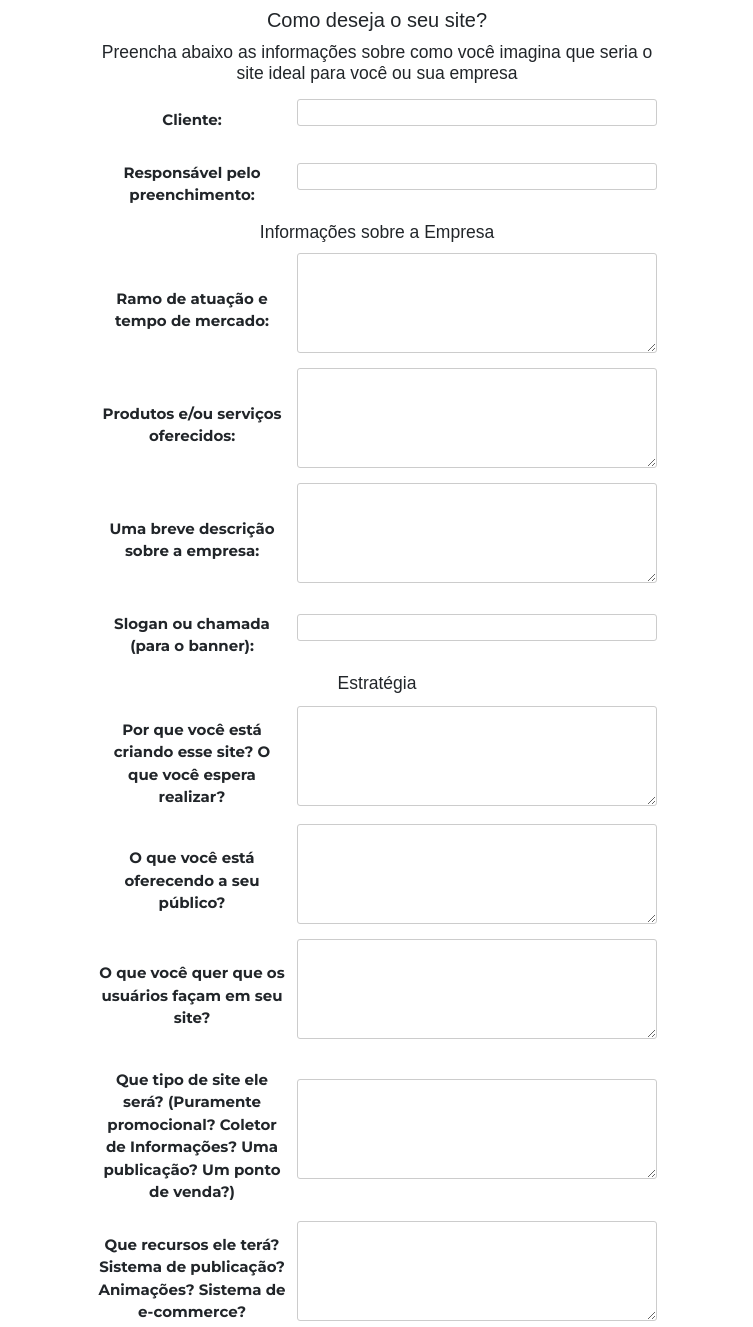
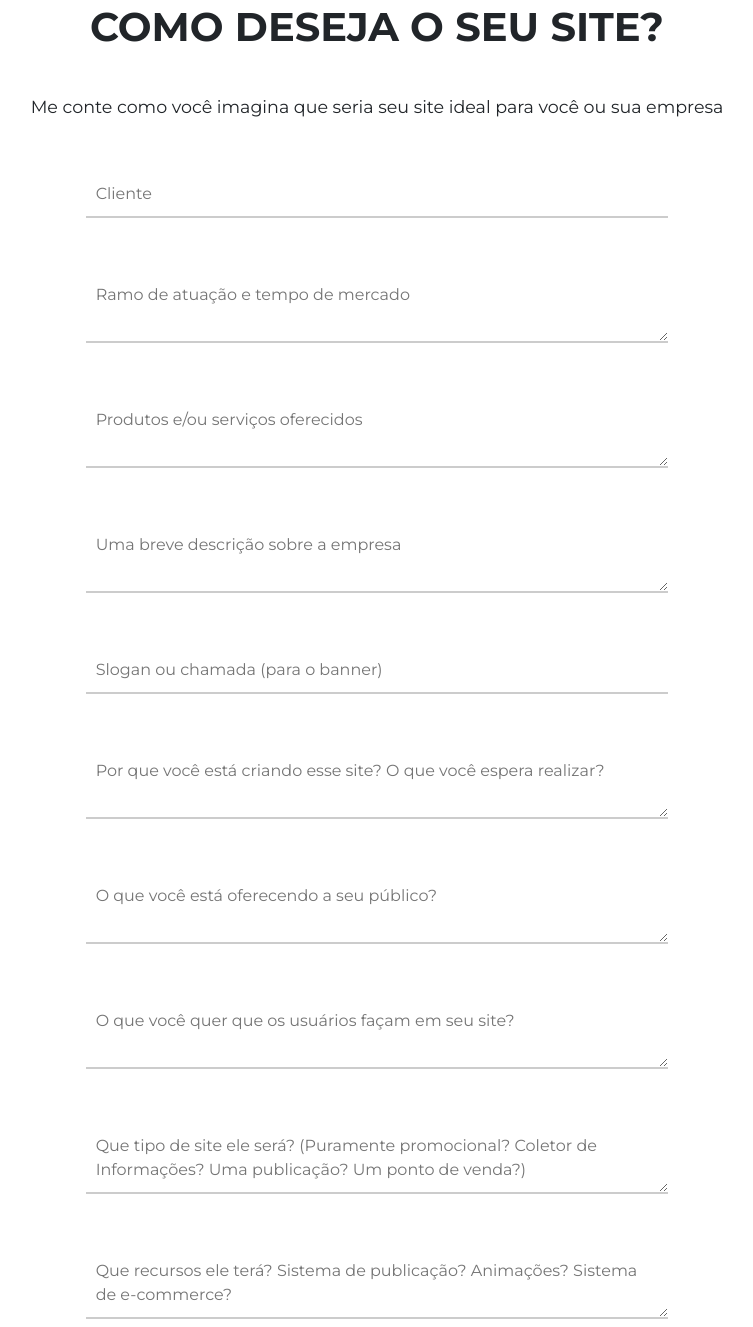
Before and after one commit to SuellenLimaDev/Portifolio, a website built with Parcel: page src/form.html in a window 1280 px wide. Shown: the part 87-1414 px from the top of the page, without its empty margins (263-1016 px from the left). Built offline with nearby package versions, Linux system fonts and the light colour scheme.

Commit message:
fix: alterações no layout do form

```diff
--- a/src/form.html
+++ b/src/form.html
@@ -44,83 +44,80 @@
       <a href="#">Orçamento grátis</a>
     </div>
     <div id="top"></div>
+    <div class="form-container">
     <form>
-        <h2>Como deseja o seu site?</h2>
+        <h2 class="hero-title section-title">Como deseja o seu site?</h2>
 
-        <h3>Preencha abaixo as informações sobre como você imagina que seria  o site ideal para você ou sua empresa</h3>
-        <div class="form-group">
-          <label for="cliente">Cliente:</label>
-          <input type="text" id="cliente" name="cliente">
+        <h3 class="hero-title">Me conte como você imagina que seria seu site ideal para você ou sua empresa</h3>
+        <div class="hero-title input-container">
+          <input placeholder="Cliente" class="input-field" type="text" name="cliente">
+          <label for="cliente" class="input-label">Cliente </label>
+          <span class="input-highlight"></span>
+        </div>
+        <!-- <h3>Informações sobre a Empresa</h3> -->
+        <div class=" hero-title input-container">
+          <textarea placeholder="Ramo de atuação e tempo de mercado" class="input-field" type="text"name="ramo_atuacao"></textarea>
+          <label for="ramo_atuacao" class="input-label">Ramo de atuação e tempo de mercado </label><span class="input-highlight"></span>
         </div>
 
-        <div class="form-group">
-          <label for="responsavel">Responsável pelo preenchimento: </label>
-          <input type="text" id="responsavel" name="responsavel">
+        <div class=" hero-title input-container">
+          <textarea placeholder="Produtos e/ou serviços oferecidos" class="input-field" type="text" name="produtos_servicos"></textarea>
+          <label for="produtos_servicos" class="input-label">Produtos e/ou serviços oferecidos </label><span class="input-highlight"></span>
         </div>
 
-        <h3>Informações sobre a Empresa</h3>
-        <div class="form-group">
-          <label for="ramo_atuacao">Ramo de atuação e tempo de mercado:</label>
-          <textarea id="ramo_atuacao" name="ramo_atuacao"></textarea>
+        <div class=" hero-title input-container">
+          <textarea placeholder="Uma breve descrição sobre a empresa" class="input-field" type="text" name="descricao_empresa"></textarea>
+          <label for="descricao_empresa" class="input-label">Uma breve descrição sobre a empresa</label><span class="input-highlight"></span>
+       </div>
+
+        <div class=" hero-title input-container">
+          <input placeholder="Slogan ou chamada (para o banner)" class="input-field" type="text" name="slogan">
+          <label for="slogan" class="input-label">Slogan ou chamada (para o banner)</label><span class="input-highlight"></span>
         </div>
 
-        <div class="form-group">
-          <label for="produtos_servicos">Produtos e/ou serviços oferecidos:</label>
-          <textarea id="produtos_servicos" name="produtos_servicos"></textarea>
+        <div class=" hero-title input-container">
+          <textarea placeholder="Por que você está criando esse site? O que você espera realizar?" class="input-field" type="text" name="motivo_criacao"></textarea>
+          <label for="motivo_criacao" class="input-label">Por que você está criando esse site? O que você espera realizar?</label><span class="input-highlight"></span>
         </div>
 
-        <div class="form-group">
-          <label for="descricao_empresa">Uma breve descrição sobre a empresa:</label>
-          <textarea id="descricao_empresa" name="descricao_empresa"></textarea>
+        <div class=" hero-title input-container">
+          <textarea placeholder="O que você está oferecendo a seu público?" class="input-field" type="text" name="oferendo_publico"></textarea>
+          <label for="oferendo_publico" class="input-label">O que você está oferecendo a seu público?</label><span class="input-highlight"></span>
         </div>
 
-        <div class="form-group">
-          <label for="slogan">Slogan ou chamada (para o banner):</label>
-          <input type="text" id="slogan" name="slogan">
+        <div class=" hero-title input-container">
+          <textarea placeholder="O que você quer que os usuários façam em seu site?" class="input-field" type="text" name="acao_usuarios"></textarea>
+          <label for="acao_usuarios" class="input-label">O que você quer que os usuários façam em seu site?</label><span class="input-highlight"></span>
         </div>
 
-        <h3>Estratégia</h3>
-        <div class="form-group">
-          <label for="motivo_criacao">Por que você está criando esse site? O que você espera realizar?</label>
-          <textarea id="motivo_criacao" name="motivo_criacao"></textarea>
+        <div class=" hero-title input-container">
+          <textarea placeholder="Que tipo de site ele será? (Puramente promocional? Coletor de Informações? Uma publicação? Um ponto de venda?)" class="input-field" type="text" name="tipo_site"></textarea>
+          <label for="tipo_site" class="input-label">Que tipo de site ele será? (Puramente promocional? Coletor de Informações? Uma publicação? Um ponto de venda?)</label>
+          <span class="input-highlight"></span>
         </div>
 
-        <div class="form-group">
-          <label for="oferendo_publico">O que você está oferecendo a seu público?</label>
-          <textarea id="oferendo_publico" name="oferendo_publico"></textarea>
-        </div>
-
-        <div class="form-group">
-          <label for="acao_usuarios">O que você quer que os usuários façam em seu site?</label>
-          <textarea id="acao_usuarios" name="acao_usuarios"></textarea>
-        </div>
-
-        <div class="form-group">
-          <label for="tipo_site">Que tipo de site ele será? (Puramente promocional? Coletor de Informações? Uma publicação? Um ponto de venda?)</label>
-          <textarea id="tipo_site" name="tipo_site"></textarea>
-        </div>
-
-        <div class="form-group">
-          <label for="recursos_site">Que recursos ele terá? Sistema de publicação? Animações? Sistema de e-commerce?</label>
-          <textarea id="recursos_site" name="recursos_site"></textarea>
+        <div class=" hero-title input-container">
+          <textarea placeholder="Que recursos ele terá? Sistema de publicação? Animações? Sistema de e-commerce?" class="input-field" type="text" name="recursos_site"></textarea>
+          <label for="recursos_site" class="input-label">Que recursos ele terá? Sistema de publicação? Animações? Sistema de e-commerce?</label><span class="input-highlight"></span>
           </div>
-          <div class="form-group">
-            <label for="qtd_paginas">Quantas páginas o site deverá ter?</label>
-            <input type="number" id="qtd_paginas" name="qtd_paginas">
+          <div class=" hero-title input-container">
+            <input placeholder="Quantas páginas o site deverá ter?" class="input-field" type="number" id="qtd_paginas" name="qtd_paginas">
+            <label for="qtd_paginas" class="input-label">Quantas páginas o site deverá ter?</label><span class="input-highlight"></span>
           </div>
-            <div class="form-group">
+            <!-- <div class="input-container">
                 <label for="concorrentes">Quais são seus 03 principais concorrentes?</label>
             <ol id="concorrentes">
               <li><input type="text" name="concorrente_1"></li>
               <li><input type="text" name="concorrente_2"></li>
               <li><input type="text" name="concorrente_3"></li>
             </ol>
-            </div>
+            </div> -->
 
-            <h3>Público-Alvo</h3>
-            <label for="frequencia_visitas">
-                </label>
+            <!-- <h3>Público-Alvo</h3> -->
+            <!-- <label for="frequencia_visitas">
+                </label> -->
                 </div>
+              </div>
                 </form>
                 <section id="contact">
                   <div class="container">
@@ -138,6 +135,7 @@
                     </div>
                   </div>
                 </section>
+
     <footer class="footer navbar-static-bottom">
       <div class="container">
         <a rel="noreferrer" href="#top" class="back-to-top">
--- a/src/styles.scss
+++ b/src/styles.scss
@@ -60,70 +60,67 @@
     opacity: 0.2;
     z-index: -1;
   }
-  form {
-    max-width: 600px;
-    margin: 0 auto;
-    padding: 20px;
-    font-family: Arial, sans-serif;
+
+  .form-container {
+    display: flex;
+    justify-content: center;
   }
 
-  h2, h3 {
-    margin-bottom: 10px;
-  }
-
-  label {
-    display: block;
-    font-weight: bold;
+  .form-container form {
+    max-width: 700px; /* Defina a largura do formulário de acordo com suas necessidades */
+    margin: 0 auto; /* Define as margens automáticas para centralizar horizontalmente */
     margin-top: 15px;
   }
 
-  input[type="text"],
-  textarea,
-  input[type="date"],
-  input[type="number"] {
-    width: 100%;
-    padding: 5px;
-    border: 1px solid #ccc;
-    border-radius: 3px;
+
+  /* Input container */
+.input-container {
+  position: relative;
+  margin: 55px;
+  max-width: 700px;
 }
 
-  textarea {
-    height: 100px;
+/* Input field */
+.input-field {
+  display: block;
+  width: 100%;
+  padding: 10px;
+  font-size: 16px;
+  border: none;
+  border-bottom: 2px solid #ccc;
+  outline: none;
+  background-color: transparent;
 }
 
-  ol li {
-    margin-top: 10px;
+/* Input label */
+.input-label {
+  position: absolute;
+  top: 0;
+  left: 0;
+  font-size: 16px;
+  color: rgba(204, 204, 204, 0);
+  pointer-events: none;
+  transition: all 0.3s ease;
 }
 
-  input[type="submit"] {
+/* Input highlight */
+.input-highlight {
+  position: absolute;
+  bottom: 0;
+  left: 0;
+  height: 2px;
+  width: 0;
   background-color: #007bff;
-    color: #fff;
-    padding: 10px 20px;
-    border: none;
-    border-radius: 3px;
-    cursor: pointer;
+  transition: all 0.3s ease;
 }
 
-  input[type="submit"]:hover {
-    background-color: #0056b3;
+/* Input field:focus styles */
+.input-field:focus + .input-label {
+  top: -20px;
+  font-size: 12px;
+  color: #007bff;
 }
 
-  /* Adiciona estilos para posicionar os textos à esquerda dos campos */
-  .form-group {
-    display: flex;
-    align-items: center;
-    margin-bottom: 15px;
+.input-field:focus + .input-label + .input-highlight {
+  width: 100%;
 }
-
-  .form-group label {
-    flex-basis: 200px;
-    flex-shrink: 0;
-    padding-right: 10px;
-    font-size: 1.5rem;
-    font-family: "Montserrat", sans-serif;
-  }
-
-  .form-group input,
-  .form-group textarea {
-    flex-grow: 1;
-  }
```
Lines whose indentation alone changed are shown as unchanged.
